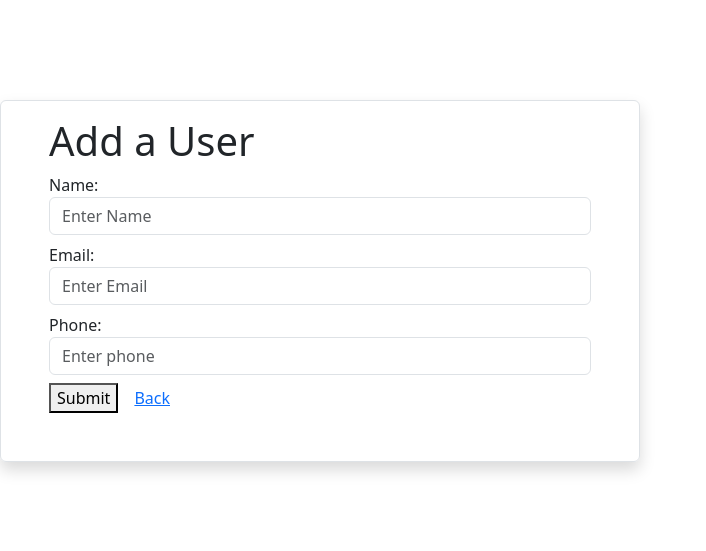
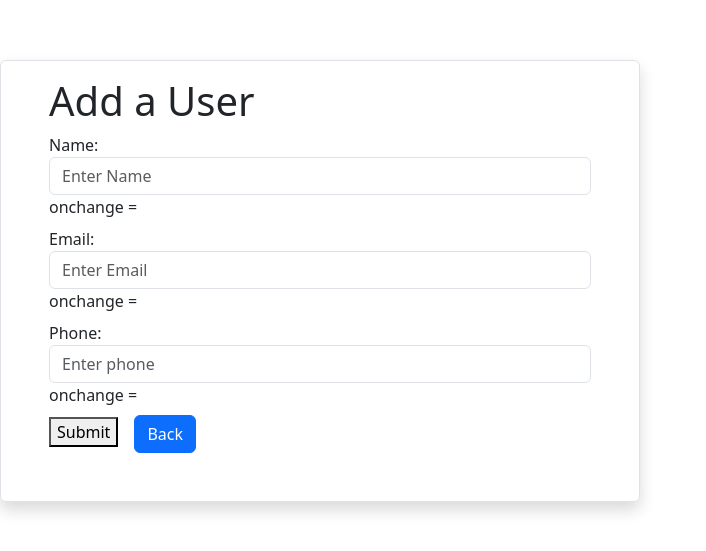
Before and after one commit to erotufelixpascal/React_CRUD, a React (Create React App) app: page /create in a window 1280 px wide. Shown: the part 119-670 px from the top of the page, without its empty margins (0-706 px from the left). Built offline with nearby package versions, Linux system fonts and the light colour scheme.

Commit message:
NewFeature

```diff
--- a/src/Components/Create.jsx
+++ b/src/Components/Create.jsx
@@ -15,17 +15,20 @@ function Create() {
                     <div className='mb-2'>
                         <label htmlFor="name">Name:</label>
                         <input type="text" name="name" className="form-control" placeholder="Enter Name" />
+                        onchange = {e => setValues({...values, name: e.target.value})}
                     </div>
                     <div className='mb-2'>
                         <label htmlFor="name">Email:</label>
                         <input type="email" name="email" className="form-control" placeholder="Enter Email" />
+                        onchange = {e => setValues({...values, email: e.target.value})}
                     </div>
                     <div className='mb-2'>
                         <label htmlFor="name">Phone:</label>
                         <input type="text" name="phone" className="form-control" placeholder="Enter phone" />
+                        onchange = {e => setValues({...values, phone: e.target.value})}
                     </div>
                     <button className="">Submit</button>
-                    <Link to="/" className="btn-btn-primary ms-3">Back</Link>
+                    <Link to="/" className="btn btn-primary ms-3">Back</Link>
                 </form>
             </div>
         </div>
```
